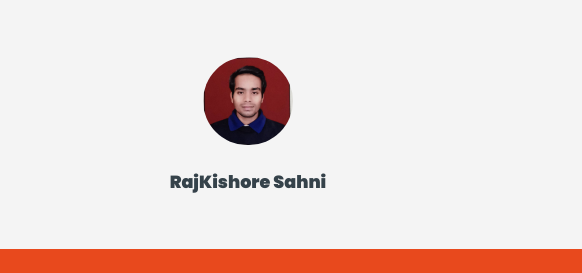
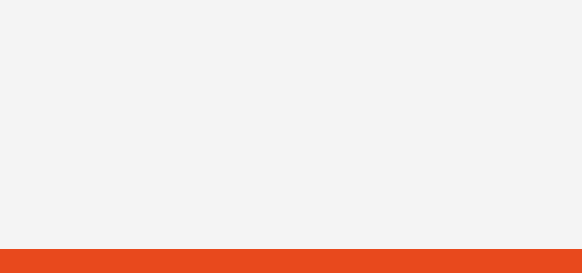
Before and after one commit to PrathamKumar14/eduease, a plain HTML site: page index.html in a window 1280 px wide. Shown: the part 1252-1525 px from the top of the page, 698-1280 px from the left. Drawn offline with nearby package versions, Linux system fonts and the light colour scheme; a script that the page names is missing.

Commit message:
Update index.html

```diff
--- a/index.html
+++ b/index.html
@@ -80,11 +80,6 @@
           <h3>Pratham</h3>
           <p></p>
         </div>
-        <div class="box">
-          <img src="./img/raj.jpeg" />
-          <h3>RajKishore Sahni</h3>
-          <p></p>
-        </div>
       </div>
     </section>
 
```
